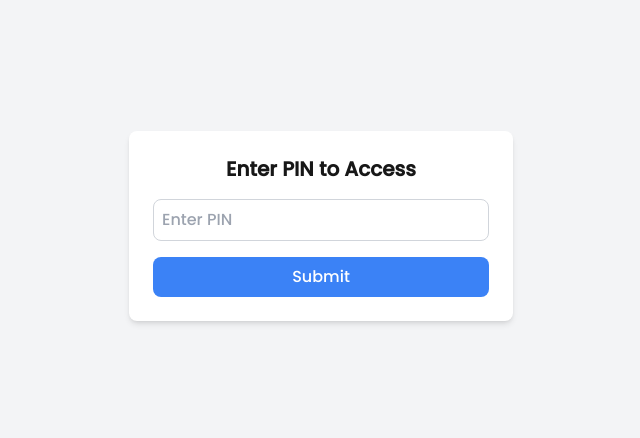
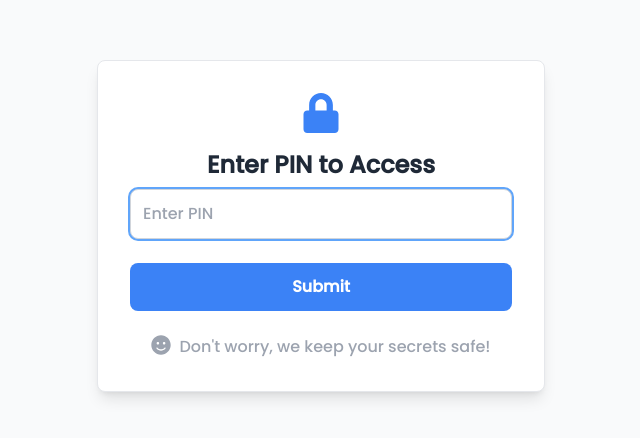
Before and after one commit to paullarasales/nextjs-rant-mood-tracker, a Next.js app: page / in a window 1280 px wide. Shown: the part 206-644 px from the top of the page, without its empty margins (319-959 px from the left). Built offline with nearby package versions, Linux system fonts and the light colour scheme.

Commit message:
improved the login

```diff
--- a/src/components/ProtectedRoute.js
+++ b/src/components/ProtectedRoute.js
@@ -1,5 +1,6 @@
 'use client';
 import { useState } from "react";
+import { FaLock, FaSmile, FaExclamationTriangle } from "react-icons/fa";
 
 export default function ProtectedRoute({ children }) {
   const [enteredPin, setEnteredPin] = useState("");
@@ -13,37 +14,56 @@ export default function ProtectedRoute({ children }) {
 
     if (enteredPin === correctPin) {
       setIsPinCorrect(true);
+      setErrorMessage("");
     } else {
       setErrorMessage("Incorrect PIN. Please try again.");
+      setEnteredPin("");
     }
   };
 
   return (
     <div>
       {!isPinCorrect ? (
-        <div className="flex justify-center items-center min-h-screen bg-gray-100">
-          <div className="bg-white p-6 rounded-lg shadow-md w-full max-w-sm">
-            <h2 className="text-xl font-semibold mb-4 text-center">Enter PIN to Access</h2>
-            {errorMessage && <p className="text-red-500 text-center">{errorMessage}</p>}
-            <form onSubmit={handlePinSubmit}>
+        <div className="flex justify-center items-center min-h-screen bg-gray-50">
+          <div className="bg-white p-8 rounded-lg shadow-lg w-full max-w-md border border-gray-200">
+            <div className="flex justify-center text-blue-500 mb-4">
+              <FaLock size={40} />
+            </div>
+            <h2 className="text-2xl font-bold mb-2 text-center text-gray-800">
+              Enter PIN to Access
+            </h2>
+            {errorMessage && (
+              <div className="flex items-center justify-center text-red-500 mb-4">
+                <FaExclamationTriangle className="mr-2" />
+                <p>{errorMessage}</p>
+              </div>
+            )}
+            <form onSubmit={handlePinSubmit} className="space-y-6">
               <input
                 type="password"
                 value={enteredPin}
                 onChange={(e) => setEnteredPin(e.target.value)}
-                className="w-full p-2 border border-gray-300 rounded-lg mb-4"
+                className="w-full p-3 border border-gray-300 rounded-lg focus:outline-none focus:ring-2 focus:ring-blue-400 transition duration-300"
                 placeholder="Enter PIN"
+                autoFocus
               />
               <button
                 type="submit"
-                className="w-full py-2 px-4 bg-blue-500 text-white rounded-lg hover:bg-blue-600"
+                className="w-full py-3 bg-blue-500 text-white font-semibold rounded-lg hover:bg-blue-600 transition duration-300"
               >
                 Submit
               </button>
             </form>
+            <div className="flex justify-center mt-6 text-gray-400">
+              <FaSmile size={20} className="mr-2" />
+              <p>Don't worry, we keep your secrets safe!</p>
+            </div>
           </div>
         </div>
       ) : (
-        children
+        <div className="transition-opacity duration-700 ease-in-out opacity-100">
+          {children}
+        </div>
       )}
     </div>
   );
```
Also changed, not shown: package.json (+5 -4 lines), 1 other file (tests, documents, lock files or other folders).
